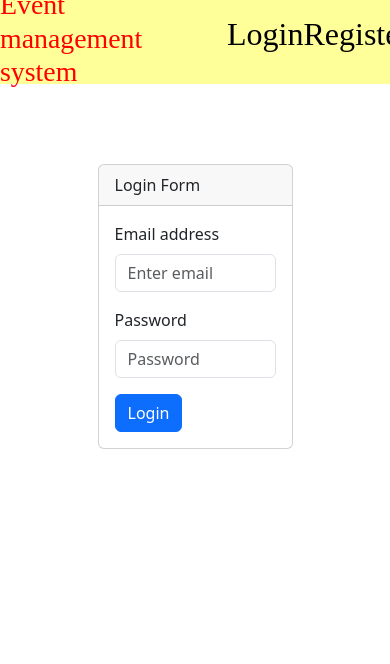
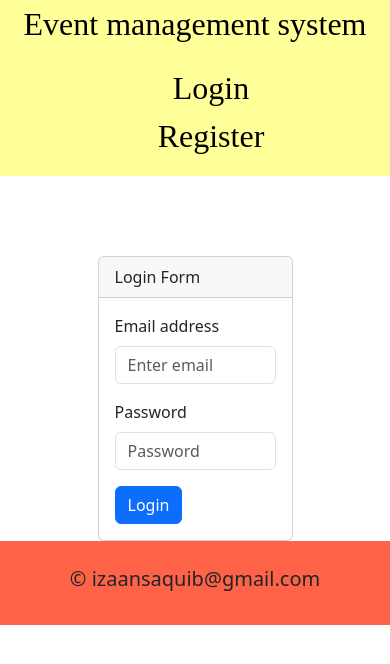
Before and after one commit to IzaanArain/EMS-summer-2023-Project-frontend, a React (Vite) app: page /login in a window 390 px wide. Shown: the top 664 px of the page. Built offline with nearby package versions, Linux system fonts and the light colour scheme.

Commit message:
changes to navbar css

```diff
--- a/src/App.jsx
+++ b/src/App.jsx
@@ -7,6 +7,8 @@ import NotFoundPage from "./Pages/NotFoundPage";
 import Login from "./Pages/Login";
 import { useSelector } from "react-redux";
 import AllEventList from "./Components/AllEventsComponents/AllEventList";
+import Footer from "./Components/Footer";
+
 function App() {
   const { user, isLoading, isError } = useSelector((state) => state.auth);
   const auth = useSelector((state) => state.auth);
@@ -37,6 +39,7 @@ function App() {
               <Route path="*" element={<NotFoundPage />} />
             </Routes>
           </div>
+          <Footer/>
         </BrowserRouter>
       </div>
     </>
--- /dev/null
+++ b/src/Components/Footer.jsx
@@ -0,0 +1,13 @@
+import React from 'react'
+
+const Footer = () => {
+  return (
+    <>
+    <footer id="myFooter">
+        <h5> &copy; izaansaquib@gmail.com</h5>
+    </footer>
+    </>
+  )
+}
+
+export default Footer
--- a/src/Components/LogoutButton.jsx
+++ b/src/Components/LogoutButton.jsx
@@ -12,7 +12,7 @@ const LogoutButton = () => {
     }
   return (
     <>
-    <button
+    <button style={{marginLeft:"10px"}}
     className='btn btn-danger'
     onClick={handleLogoutClick}>Logout</button>
     </>
--- a/src/Components/Navbar.jsx
+++ b/src/Components/Navbar.jsx
@@ -11,7 +11,7 @@ const Navbar = () => {
         <div className="logo-container">
           <Link to="/">
             <div className="Logo">
-              <h1>Event management system</h1>
+              <p>Event management system</p>
             </div>
           </Link>
         </div>
--- a/src/Pages/Dashboard.jsx
+++ b/src/Pages/Dashboard.jsx
@@ -6,7 +6,7 @@ const Dashboard = () => {
   return (
     <>
     <div className="dashboardPage">
-    <h2>Dashboard</h2>
+    {/* <h2>Dashboard</h2> */}
     <div id='dashboard'>
     <section id='add-form-section'>
       <AddForm/>
--- a/src/index.css
+++ b/src/index.css
@@ -55,15 +55,15 @@ width: 80vw;
 }
 
 header{
+    width: 100%;
     background-color: #FFFF99;
     font-family: cursive;
     height: 10vh;
     display: flex;
-    align-items: center;
 }
  .logo-container{
     width: 50%;
-    /* background-color: aquamarine; */
+    /* background-color: aquamarine;  */
     display: flex;
     justify-content: center;
     align-items: center;
@@ -75,20 +75,20 @@ header{
 .logo-container a:hover{
     color: red;
 }
-
+.Logo{
+    font-size: 2rem;
+}
 nav{
     width: 50%;
-    /* background-color: orange; */
-    /* height: 100%; */
-    display: flex;
-    justify-content: center;
-    align-items: center;
+    /* background-color: tomato;; */
 }
 nav ul{
-    width: 100%;
+    height: 100%;
+    /* background-color: aquamarine; */
     list-style-type: none;
     display: flex;
     justify-content: space-around;
+    align-items: center;
 }
 
 nav a{
@@ -111,7 +111,28 @@ nav a:hover{
     align-items: center;
 }
 
+#myFooter{
+    height:10vh;
+    text-align: center;
+    background-color: tomato;
+    display: flex;
+    justify-content: center;
+    align-items: center;
+}
 @media screen and (max-width:1000px) {
+    header{
+        height: auto;
+        flex-direction: column;
+    }
+    .logo-container{
+        width: 100%;
+    }
+    nav{
+        width: 100%;
+    }
+    nav ul{
+        flex-direction: column;
+    }
     #dashboard{
         flex-direction: column;
     }
```
